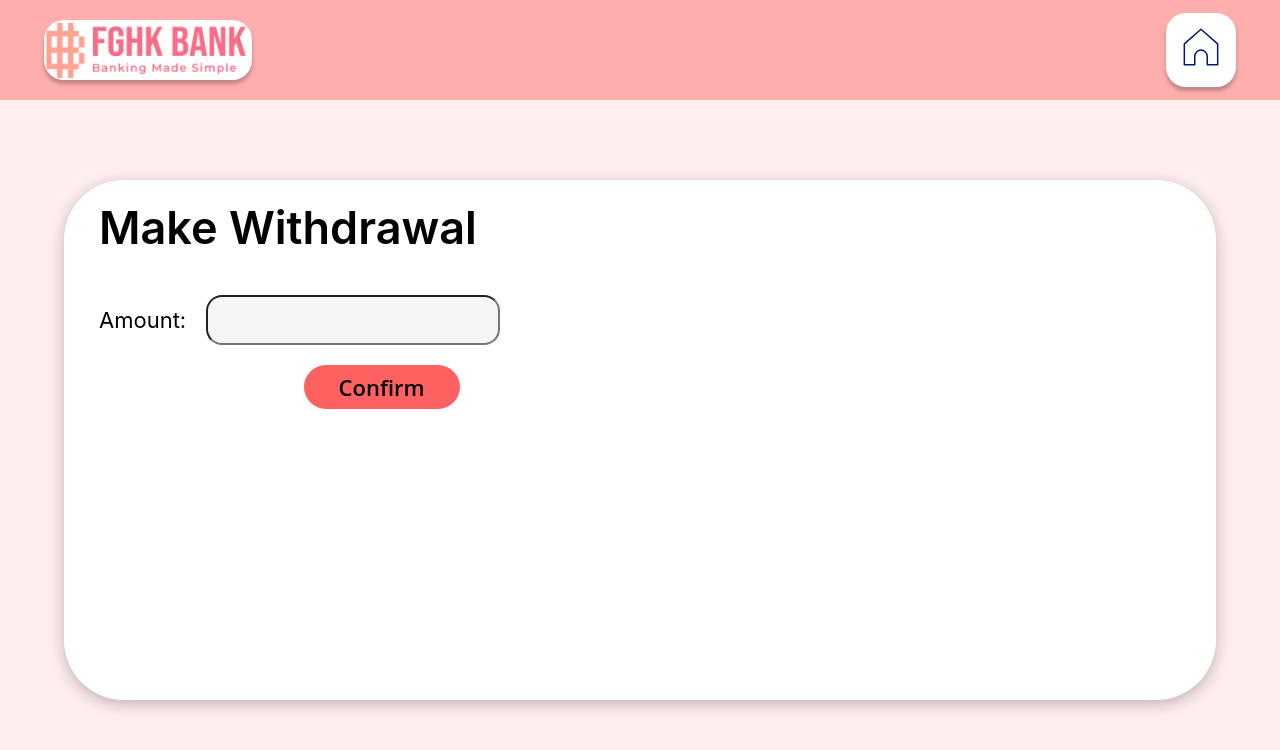
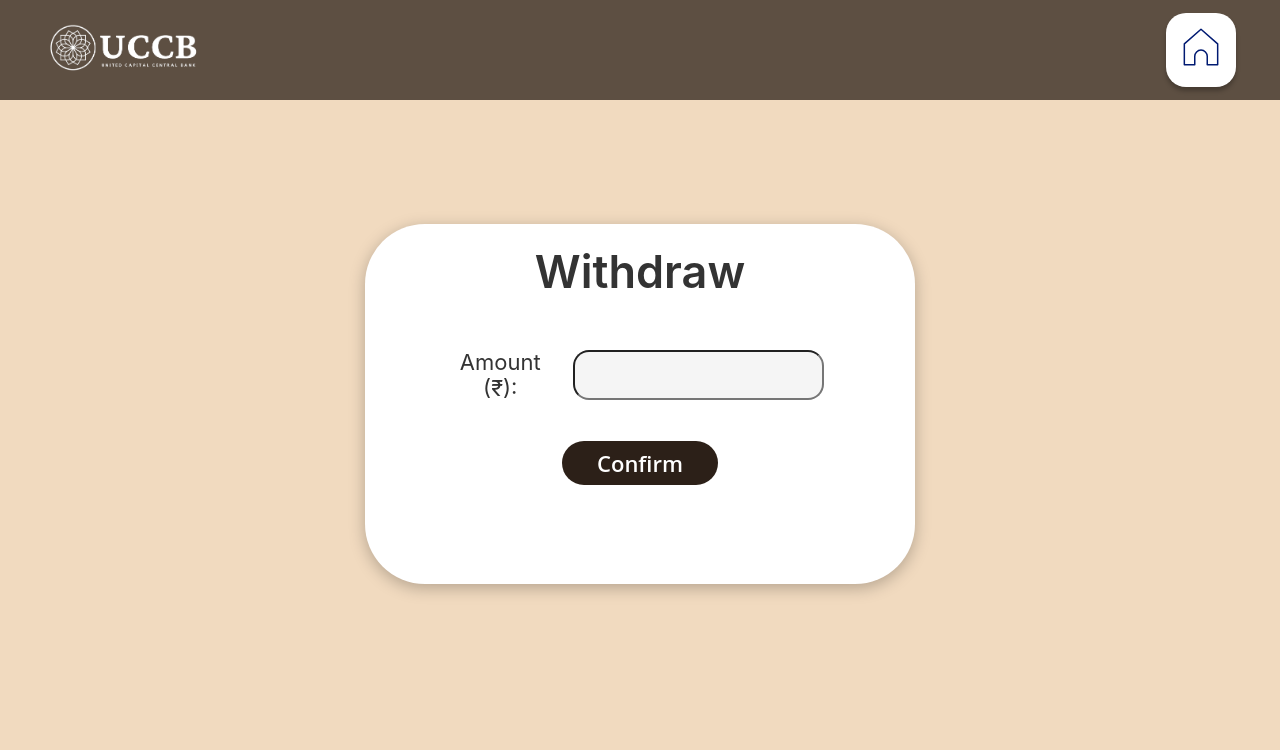
Before and after one commit to gauthamcsudheer/Bank-Management-System, a Django app: page /banking/make-withdrawal/21/ in a window 1280 px wide. Shown: the top 750 px of the page. Run offline with Django 4.2, Linux system fonts and the light colour scheme; a user stored in the database is signed in; data comes from the database, SQL or seed files in the repository; both versions use the stored data as it was after the commit.

Commit message:
Withdraw updated

```diff
--- a/banking/templates/make_withdrawal.html
+++ b/banking/templates/make_withdrawal.html
@@ -9,8 +9,13 @@
 
     <style>
         :root {
-            --bg-color: #FFEEEE;
-            --nav-bg-color: #FFAEAE;
+            --bg-color: #F1DABF; /* Beige background color */
+            --nav-bg-color: #623B29; /* Dark brown navbar background color */
+            --btn-bg-color: #FF6060; /* Light red button background color */
+            --btn-hover-color: #FF4747; /* Darker red on hover */
+            --form-bg-color: #FFFFFF; /* White form background color */
+            --input-bg-color: #F5F5F5; /* Light gray input background color */
+            --box-shadow: rgba(0, 0, 0, 0.25); /* Box shadow color */
         }
 
         * {
@@ -23,7 +28,7 @@
         }
 
         .navbar {
-            background: var(--nav-bg-color);
+            background-color: rgba(44, 32, 24, 0.75);
             display: flex;
             align-items: center;
             justify-content: space-between;
@@ -37,8 +42,6 @@
             justify-content: center;
             align-items: center;
             height: 60px;
-            border-radius: 20px;
-            box-shadow: 0px 4px 4px rgba(0, 0, 0, 0.25);
         }
 
         .navbar img {
@@ -48,28 +51,33 @@
         }
 
         .navbar .right {
-            background: #ffffff;
+            background: white;
             padding: 10px 10px;
             border-radius: 20px;
-            box-shadow: 0px 4px 4px rgba(0, 0, 0, 0.25);
+            box-shadow: 0px 4px 4px var(--box-shadow);
         }
 
         .container {
-            display: block;
-            height: 60vh;
+            display: flex;
+            justify-content: center;
+            align-items: center;
+            height: 40vh;
+            width: auto;
             padding: 8vh;
+            margin-top: 80px;
         }
 
         .container .box {
             display: flex;
+            flex-direction: column;
             border-radius: 60px;
-            justify-items: center;
-            flex-direction: column;
-            align-items: start;
-            background-color: #ffffff;
+            align-items: center;
+            background-color: var(--form-bg-color);
             height: 100%;
             padding: 20px 35px;
-            box-shadow: 0px 4px 16px rgba(0, 0, 0, 0.25);
+            box-shadow: 0px 4px 16px var(--box-shadow);
+            max-width: 480px; /* Adjusted width */
+            width: 100%;
         }
 
         .container .box > div {
@@ -79,65 +87,82 @@
         .container .box .title {
             display: flex;
             font-size: 45px;
-            font-family: Inter;
+            font-family: 'Inter', sans-serif;
             font-weight: 600;
             word-wrap: break-word;
+            color: #333; /* Dark text color */
         }
 
         .container .box .inputBox {
-            display: inline-flex;
+            display: flex;
+            flex-direction: column;
             justify-content: center;
             align-items: center;
+            width: 80%;
+            margin-top: 20px;
+            margin-left: 40px;
         }
 
         .container .box .inputBox .label {
             display: flex;
+            margin-right: 12px;
             justify-content: center;
             align-items: center;
             text-align: center;
             font-size: 22px;
-            font-family: Inter;
+            font-family: 'Inter', sans-serif;
             font-weight: 400;
-            word-wrap: break-word;
+            width: 200px;
+            color: #333; /* Dark text color */
         }
 
         .container .box .inputBox .input {
             display: flex;
             justify-content: center;
             align-items: center;
-            margin: 20px;
+            width: 100%;
+            margin-top: 10px; /* Add margin-top to separate label and input */
         }
 
         .container .box .inputBox .input input {
-            background-color: #F5F5F5;
+            background-color: var(--input-bg-color);
             border-radius: 16px;
             padding: 8px;
             font-size: 22px;
-            font-family: Open Sans;
+            font-family: 'Open Sans', sans-serif;
             font-weight: 300;
             word-wrap: break-word;
+            width: 100%;
         }
 
         .container .box .btn {
             display: flex;
             justify-content: center;
             align-items: center;
-            margin-left: 18vh;
+            width: 100%;
+            margin-top: 20px; /* Add margin-top to separate input and button */
         }
 
         .container .box .btn button {
             border: none;
-            background-color: #FF6060;
+            background-color: #2C2018;
             font-size: 22px;
-            font-family: Open Sans;
+            font-family: 'Open Sans', sans-serif;
             font-weight: 600;
             word-wrap: break-word;
             border-radius: 24px;
             padding: 7px 35px;
-            cursor: pointer; /* Add this to make the button clickable */
+            margin-top: 20px;
+            cursor: pointer;
+            color: #fff; /* White text color */
+            transition: background-color 0.3s ease; /* Add transition effect */
         }
 
-        .container .box p {
+        .container .box .btn button:hover {
+            background-color: #623B29
+        }
+
+        .container .box .error {
             color: red;
             margin-top: 10px;
         }
@@ -146,7 +171,7 @@
 <body>
     <nav class="navbar">
         <div class="left">
-            <img src="{% static 'FGHK.png' %}" alt="logo">
+            <img src="{% static 'UCCBwhite-nobg.png' %}" alt="logo"> <!-- Change the left icon -->
         </div>
         <div class="right">
             <a href="{% url 'account_details' customer_id=customer.id %}">
@@ -156,21 +181,20 @@
     </nav>
     <div class="container">
         <div class="box">
-            <div class="title">Make Withdrawal</div>
+            <div class="title">Withdraw</div>
             <form method="post" action="">
                 {% csrf_token %}
                 <div class="inputBox">
-                    <div class="label">
-                        Amount:
-                    </div>
                     <div class="input">
+                        <div class="label">
+                            Amount (₹):
+                        </div>
                         {{ withdrawal_form.amount }}
                     </div>
-
                 </div>
 
                 {% if error %}
-                    <p>{{ error }}</p>
+                    <p class="error">{{ error }}</p>
                 {% endif %}
 
                 <div class="btn">
```
Also changed, not shown: db.sqlite3.
